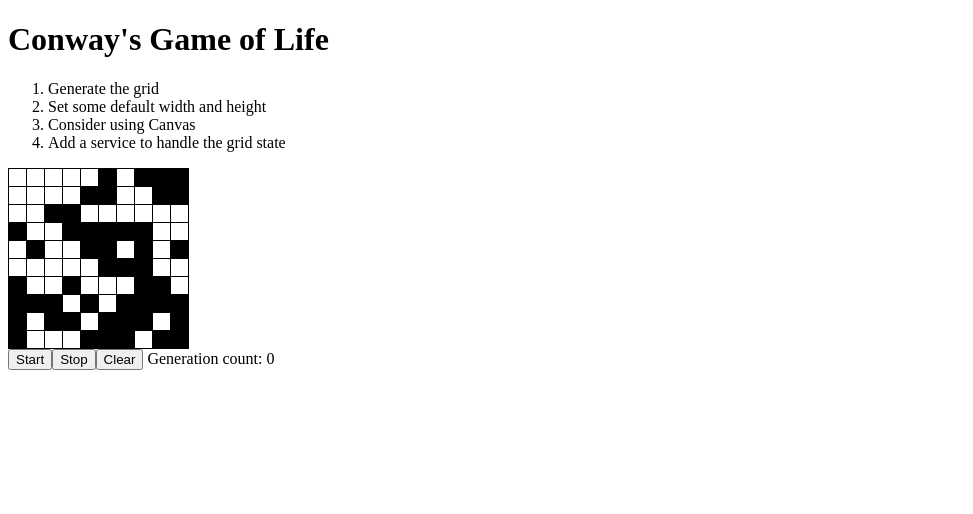
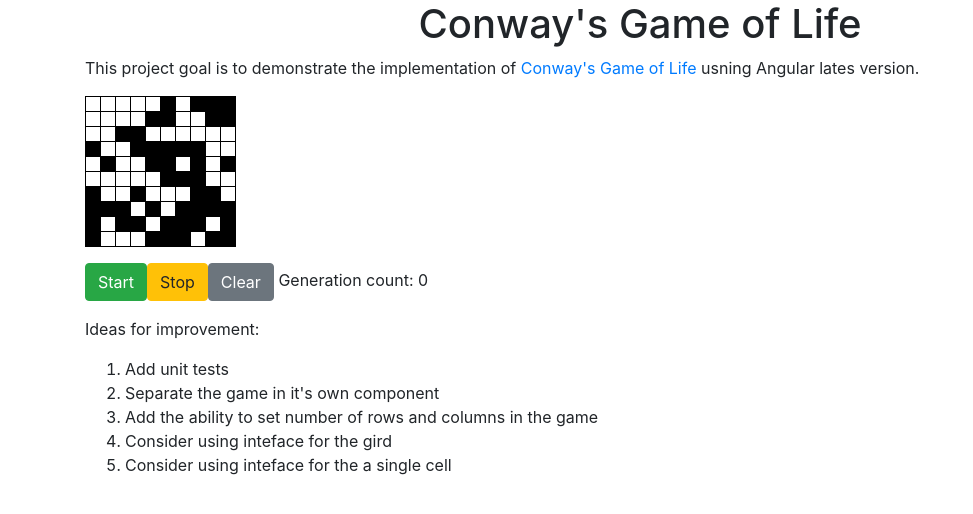
Before and after one commit to belchugov/angular-game-of-life, an Angular app: page / in a window 1280 px wide. Shown: the top 514 px of the page, without its empty margins (0-973 px from the left). Built offline with nearby package versions, Linux system fonts and the light colour scheme.

Commit message:
Add bootstrap

```diff
--- a/angular.json
+++ b/angular.json
@@ -23,6 +23,7 @@
               "src/assets"
             ],
             "styles": [
+              "node_modules/bootstrap/dist/css/bootstrap.min.css",
               "src/styles.css"
             ],
             "scripts": [],
--- a/package.json
+++ b/package.json
@@ -19,6 +19,7 @@
     "@angular/platform-browser": "~7.2.0",
     "@angular/platform-browser-dynamic": "~7.2.0",
     "@angular/router": "~7.2.0",
+    "bootstrap": "^4.3.1",
     "core-js": "^2.5.4",
     "rxjs": "~6.3.3",
     "tslib": "^1.9.0",
--- a/src/app/app.component.html
+++ b/src/app/app.component.html
@@ -1,12 +1,10 @@
-<h1>Conway's Game of Life</h1>
+<div class="container">
+  <h1 class="text-center">Conway's Game of Life</h1>
 
-<ol>
-  <li>Generate the grid</li>
-  <li>Set some default width and height</li>
-  <li>Consider using Canvas</li>
-  <li>Add a service to handle the grid state</li>
-</ol>
+  <p>This project goal is to demonstrate the implementation of <a href="https://en.wikipedia.org/wiki/Conway%27s_Game_of_Life">Conway's Game of Life</a> usning Angular lates version. </p>
 
+  <div class="row mt-3">
+    <div class="col">
         <table>
             <tr *ngFor="let row of grid; let j = index">
               <td *ngFor="let col of row; let i = index"
@@ -15,10 +13,33 @@
               </td>
             </tr>
           </table>
+    </div>
+  </div>
 
-<button type="button" (click)="start()">Start</button>
-<button type="button" (click)="stop()">Stop</button>
-<button type="button" (click)="clear()">Clear</button>
+  <div class="row mt-3">
+    <div class="col">
+        <button type="button" (click)="start()" class="btn btn-success">Start</button>
+
+        <button type="button" (click)="stop()" class="btn btn-warning">Stop</button>
+
+        <button type="button" (click)="clear()" class="btn btn-secondary">Clear</button>
 
         Generation count: {{ generation }}
-<router-outlet></router-outlet>
+    </div>
+  </div>
+
+  <div class="row mt-3">
+    <div class="col">
+        <p>
+            Ideas for improvement:
+          </p>
+          <ol>
+            <li>Add unit tests</li>
+            <li>Separate the game in it's own component</li>
+            <li>Add the ability to set number of rows and columns in the game</li>
+            <li>Consider using inteface for the gird</li>
+            <li>Consider using inteface for the a single cell</li>
+          </ol>
+    </div>
+  </div>
+</div>
```
Also changed, not shown: 1 other file (tests, documents, lock files or other folders). Lines whose indentation alone changed are shown as unchanged.
